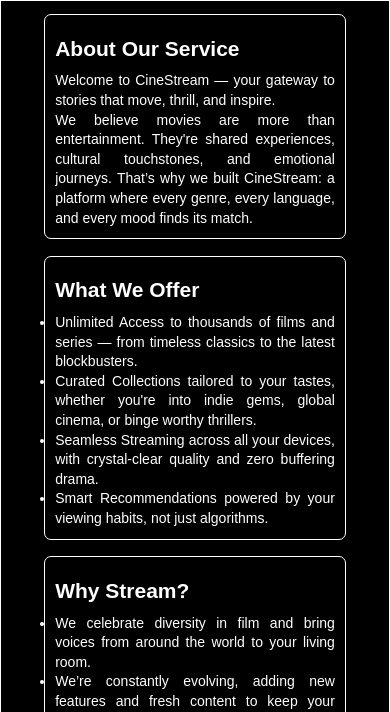
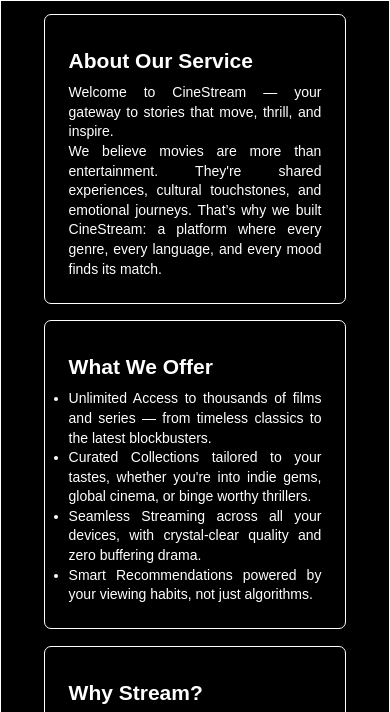
Before and after one commit to bhaveshS8/stream, a plain HTML site: page about.html in a window 390 px wide. Shown: the part 97-809 px from the top of the page. Drawn offline with Linux system fonts and the light colour scheme.

Commit message:
Update index.css

```diff
--- a/index.css
+++ b/index.css
@@ -294,5 +294,7 @@ header{
         font-size: 14px;
         width: 90%;
     }
-
+    .para{
+        padding:7%;
+    }
 }
```
